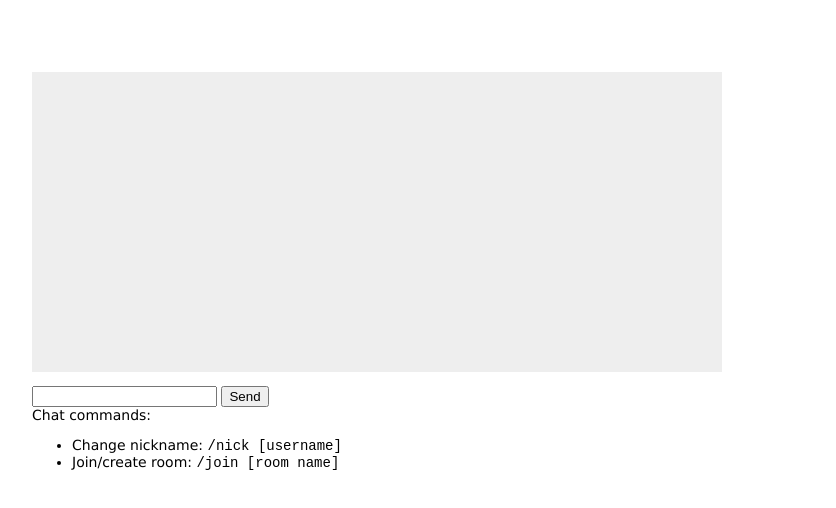
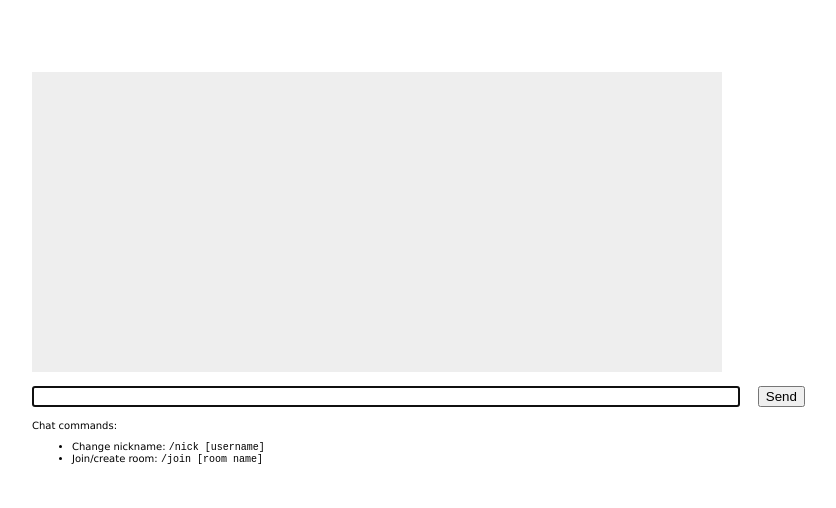
Before and after one commit to Hobogrammer/NodejsinAction, a website: page chapter_2/public/index.html in a window 1280 px wide. Shown: the whole page, without its empty margins (208-1044 px from the left). Drawn offline with nearby package versions, Linux system fonts and the light colour scheme; no server answers.

Commit message:
Add missing # in chat_ui. Add chat style. Still need to get around preventDefault not working

```diff
--- a/chapter_2/public/javascripts/chat_ui.js
+++ b/chapter_2/public/javascripts/chat_ui.js
@@ -69,10 +69,10 @@ $(document).ready(function() {
     socket.emit('rooms');
   }, 1000);
 
-  $('send-message').focus();
+  $('#send-message').focus();
 
-  $('send-form').submit(function() {
+  $('#send-form').submit(function(event) {
     processUserInput(chatApp, socket);
-    return false;
+    event.preventDefault();
   });
 });
--- a/chapter_2/public/stylesheets/style.css
+++ b/chapter_2/public/stylesheets/style.css
@@ -26,3 +26,24 @@ body {
  margin-bottom: 1em;
  margin-right: 10px;
 }
+
+#room-list {
+  float: right;
+  width: 100px;
+  height: 300px;
+  overflow: auto;
+}
+#room-list div {
+  border-bottom: 1px solid #eee;
+}
+#room-list div:hover {
+  background-color: #ddd;
+}
+#send-message {
+  width: 700px;
+  margin-bottom: 1em;
+  margin-right: 1em;
+}
+#help {
+  font: 10px "Lucida Grande", Helvetica, Arial, sans-serif;
+}
```
